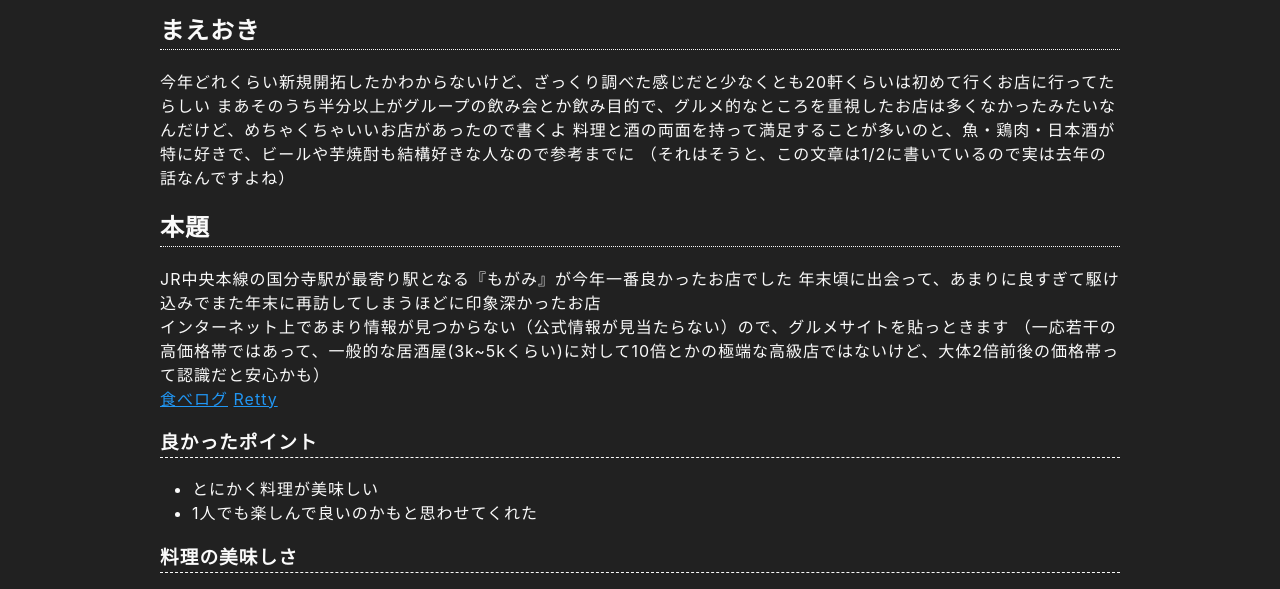
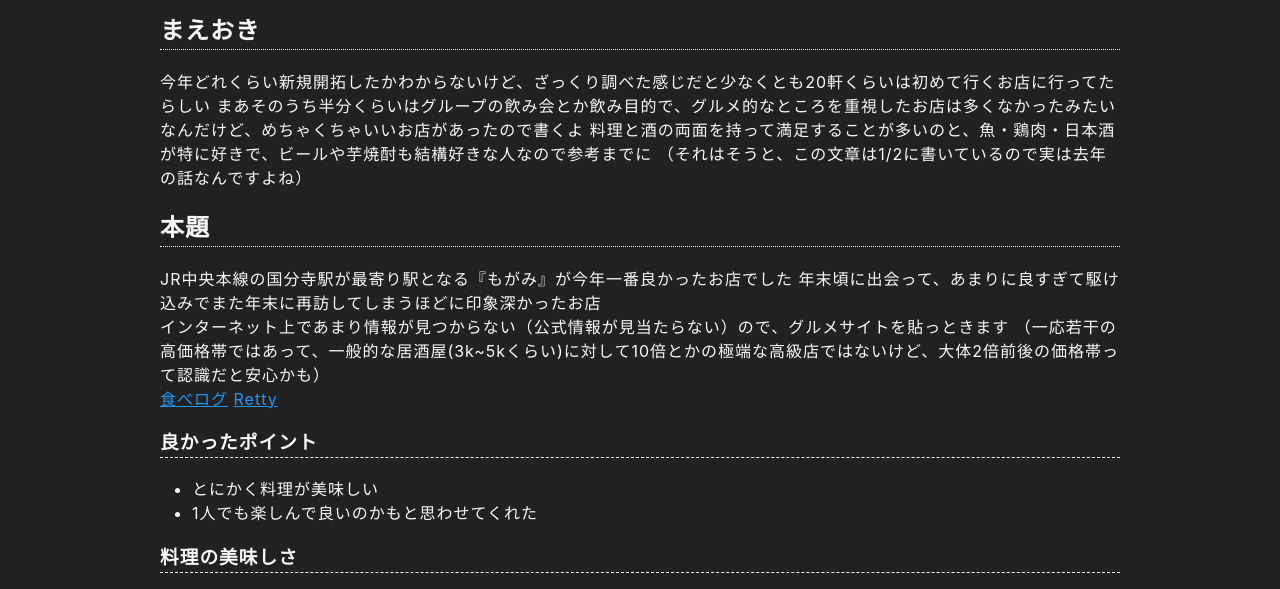
Before and after one commit to Marco3jp/documents, an Astro site in the folder app/: page /documents/advent-calendar/2024/2024-12-07-000000 in a window 1280 px wide. Shown: the part 129-718 px from the top of the page. Built offline with nearby package versions, Linux system fonts and the light colour scheme; Astro itself is replaced by a stand-in of ours.

Commit message:
微妙にニュアンスが気に入らなかったので修正

```diff
--- a/app/src/content/articles/advent-calendar/2024/2024-12-07-000000.md
+++ b/app/src/content/articles/advent-calendar/2024/2024-12-07-000000.md
@@ -2,7 +2,7 @@
 
 ## まえおき
 今年どれくらい新規開拓したかわからないけど、ざっくり調べた感じだと少なくとも20軒くらいは初めて行くお店に行ってたらしい
-まあそのうち半分以上がグループの飲み会とか飲み目的で、グルメ的なところを重視したお店は多くなかったみたいなんだけど、めちゃくちゃいいお店があったので書くよ
+まあそのうち半分くらいはグループの飲み会とか飲み目的で、グルメ的なところを重視したお店は多くなかったみたいなんだけど、めちゃくちゃいいお店があったので書くよ
 料理と酒の両面を持って満足することが多いのと、魚・鶏肉・日本酒が特に好きで、ビールや芋焼酎も結構好きな人なので参考までに
 （それはそうと、この文章は1/2に書いているので実は去年の話なんですよね）
 
```
